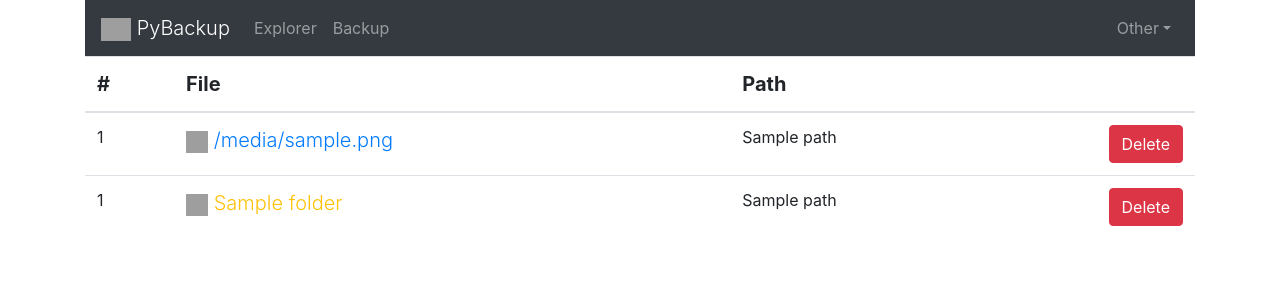
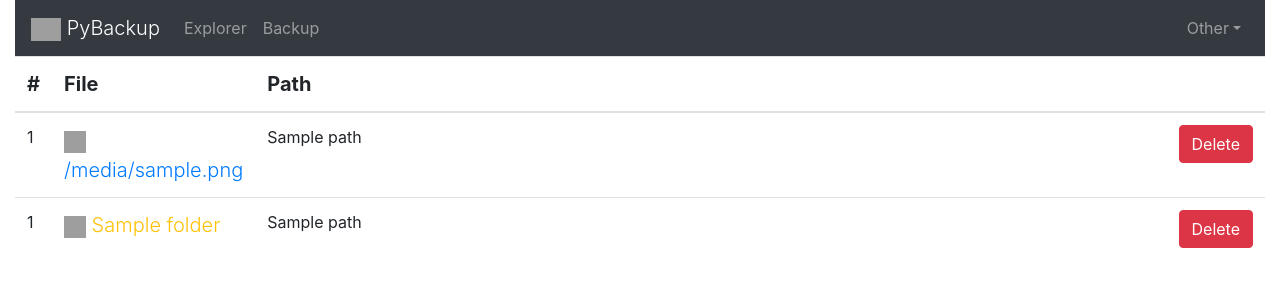
Before and after one commit to MrSSHH/PyBackup, a Flask app: template PyBackup/templates/explorer.html in a window 1280 px wide. Shown: the top 300 px of the page. Run offline with Flask 2, Linux system fonts and the light colour scheme; the template is opened without the code that fills it: most values are stand-ins (such as "Sample title", 1, 10 or a date in 2020); parts of the project's set-up code (start-up, migrations or seed data) failed here and were passed over; some libraries are stand-ins or nearby versions; grey boxes are pictures that could not be loaded.

Commit message:
Bug Fixes
* Table out of range
* Delete button doesn't work for folders
* Code fixes

```diff
--- a/PyBackup/main.py
+++ b/PyBackup/main.py
@@ -1,6 +1,7 @@
 from flask import Flask, render_template, redirect, url_for, send_from_directory, request, make_response
 from forms import LoginForm, ConsoleCommand
 from os import path, chdir, getcwd, listdir
+from shutil import rmtree
 from shutil import rmtree
 
 
@@ -48,6 +49,16 @@ def explore():
 def home():
     return render_template('index.html')
 
+@app.route('/delete_folder/<file_path>')
+def delete_folder(file_path):
+    rmtree(file_path)
+    return redirect('/explorer')
+
+@app.route('/delete/<file_path>')
+def delete(file_path):
+    remove(file_path)
+    return redirect('/explorer')
+
 
 @app.route("/upload")  # fix from upload to download
 def upload(download_file):
--- a/PyBackup/templates/explorer.html
+++ b/PyBackup/templates/explorer.html
@@ -14,15 +14,17 @@
             <tr>
                 <td>{{ num }}</td>
                 <td><a style="text-decoration: none ;" title="Click to View" class="text-primary lead" href="{{ url_for('view', filepath=path) }}"><img src="https://i.imgur.com/CldcWZf.png" width="22" height="22"> {{ file }}</a></td>
-                <td>{{ path }}<button type="button" class="btn btn-danger float-right">Delete</button></td>
+                <td>{{ path }}<a href="{{ url_for('delete', file_path=path) }}" role="button" type="button" class="btn btn-danger float-right text-whit">Delete</a></td>
             </tr>
         {% endfor %}
+            {% for num, folder, path in folders %}
+                <tr>
+                    <td>{{ num }}</td>
+                    <td><a title="Click to Enter" style="text-decoration: none ;" class="text-warning lead" href="{{ url_for('view', filepath=path) }}"><img src="https://i.imgur.com/m5hfiXB.png" width="22" height="22"> {{ folder }}</a></td>
+                    <td class="col-lg-12">{{ path }} <a href="{{ url_for('delete_folder', file_path=path) }}" role="button" type="button" class="btn btn-danger float-right text-white">Delete</a></td>
+                </tr>
+        {% endfor %}
 
-        {% for num, folder, path in folders %}
-            <td>{{ num }}</td>
-            <td><a title="Click to Enter" style="text-decoration: none ;" class="text-warning lead" href="{{ url_for('view', filepath=path) }}"><img src="https://i.imgur.com/m5hfiXB.png" width="22" height="22"> {{ folder }}</a></td>
-            <td>{{ path }} <button type="button" class="btn btn-danger float-right">Delete</button> </td>
-        {% endfor %}
     </tbody>
 
 </table>
--- a/PyBackup/templates/layout_home.html
+++ b/PyBackup/templates/layout_home.html
@@ -12,7 +12,7 @@
     {% endif %}
 </head>
 <body>
-    <div class="container">
+    <div class="container-fluid">
         <nav class="navbar navbar-expand-sm bg-dark navbar-dark sticky-top animated fadeInDown">
             <a href="/home" class="navbar-brand text-white">
                 <img class="img-fluid" width="30" height="30" src="https://i.imgur.com/DLBPgBe.png">
--- /dev/null
+++ b/PyBackup/upload_cloud/helloworld.txt
@@ -0,0 +1,6 @@
+Hello
+
+
+
+
+How Are You?
--- /dev/null
+++ b/PyBackup/upload_cloud/test - Copy/test.py
@@ -0,0 +1 @@
+print("hello world")
```
Also changed, not shown: 9 other files.
